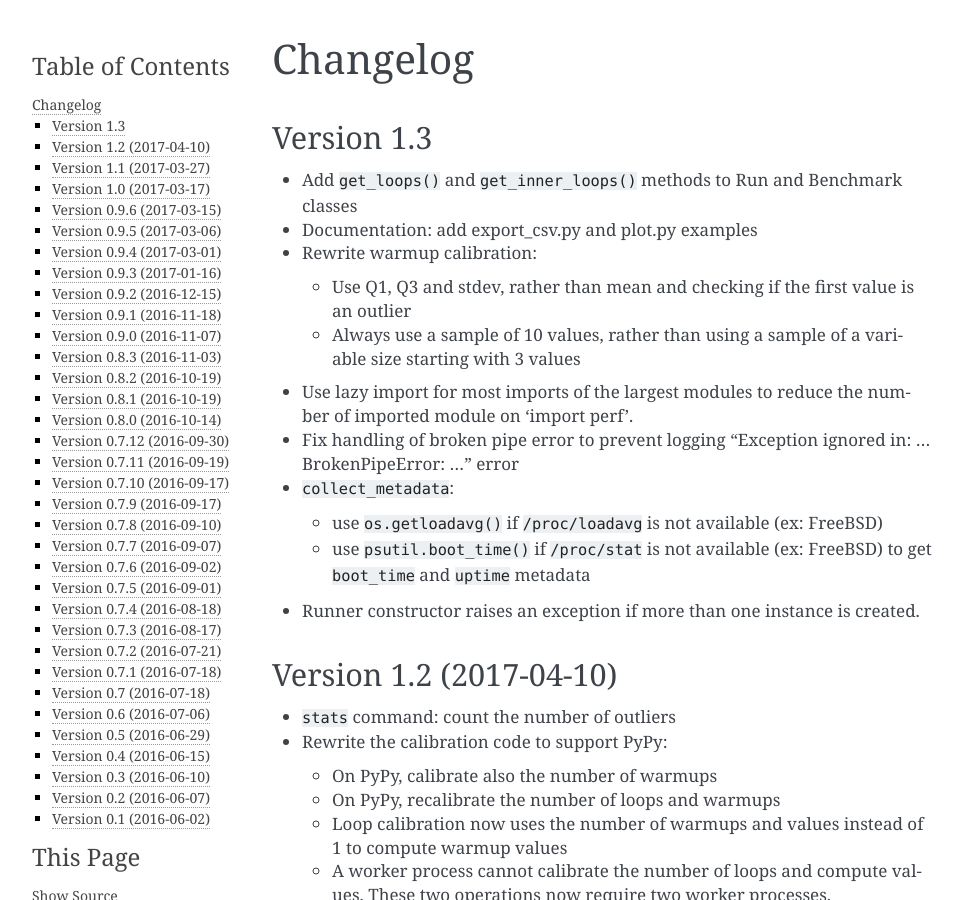
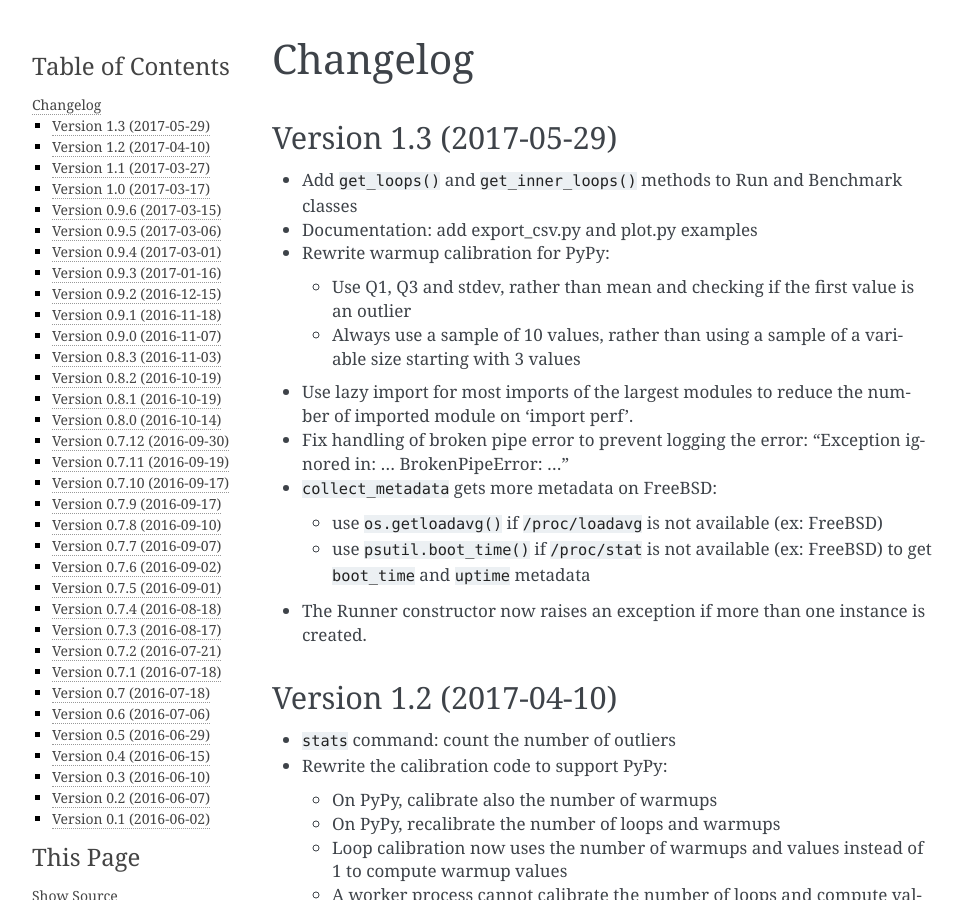
Before and after one commit to psf/pyperf, a Sphinx documentation site: the page built from doc/changelog.rst, in a window 1280 px wide and 900 px high. Shown: the whole window, without its empty margins (148-1111 px from the left). Built offline with Sphinx 7.4.7, drawn with Linux system fonts in a browser that asks for light colours.

Commit message:
Prepare release 1.3

```diff
--- a/doc/changelog.rst
+++ b/doc/changelog.rst
@@ -1,13 +1,13 @@
 Changelog
 =========
 
-Version 1.3
------------
+Version 1.3 (2017-05-29)
+------------------------
 
 * Add ``get_loops()`` and ``get_inner_loops()`` methods to Run and Benchmark
   classes
 * Documentation: add export_csv.py and plot.py examples
-* Rewrite warmup calibration:
+* Rewrite warmup calibration for PyPy:
 
   - Use Q1, Q3 and stdev, rather than mean and checking if the first value
     is an outlier
@@ -16,15 +16,16 @@ Version 1.3
 
 * Use lazy import for most imports of the largest modules to reduce the
   number of imported module on 'import perf'.
-* Fix handling of broken pipe error to prevent logging "Exception ignored in:
-  ... BrokenPipeError: ..." error
-* ``collect_metadata``:
+* Fix handling of broken pipe error to prevent logging the error:
+  "Exception ignored in: ... BrokenPipeError: ..."
+* ``collect_metadata`` gets more metadata on FreeBSD:
 
   - use ``os.getloadavg()`` if ``/proc/loadavg`` is not available (ex: FreeBSD)
   - use ``psutil.boot_time()`` if ``/proc/stat`` is not available (ex: FreeBSD)
     to get ``boot_time`` and ``uptime`` metadata
 
-* Runner constructor raises an exception if more than one instance is created.
+* The Runner constructor now raises an exception if more than one instance is
+  created.
 
 Version 1.2 (2017-04-10)
 ------------------------
```
